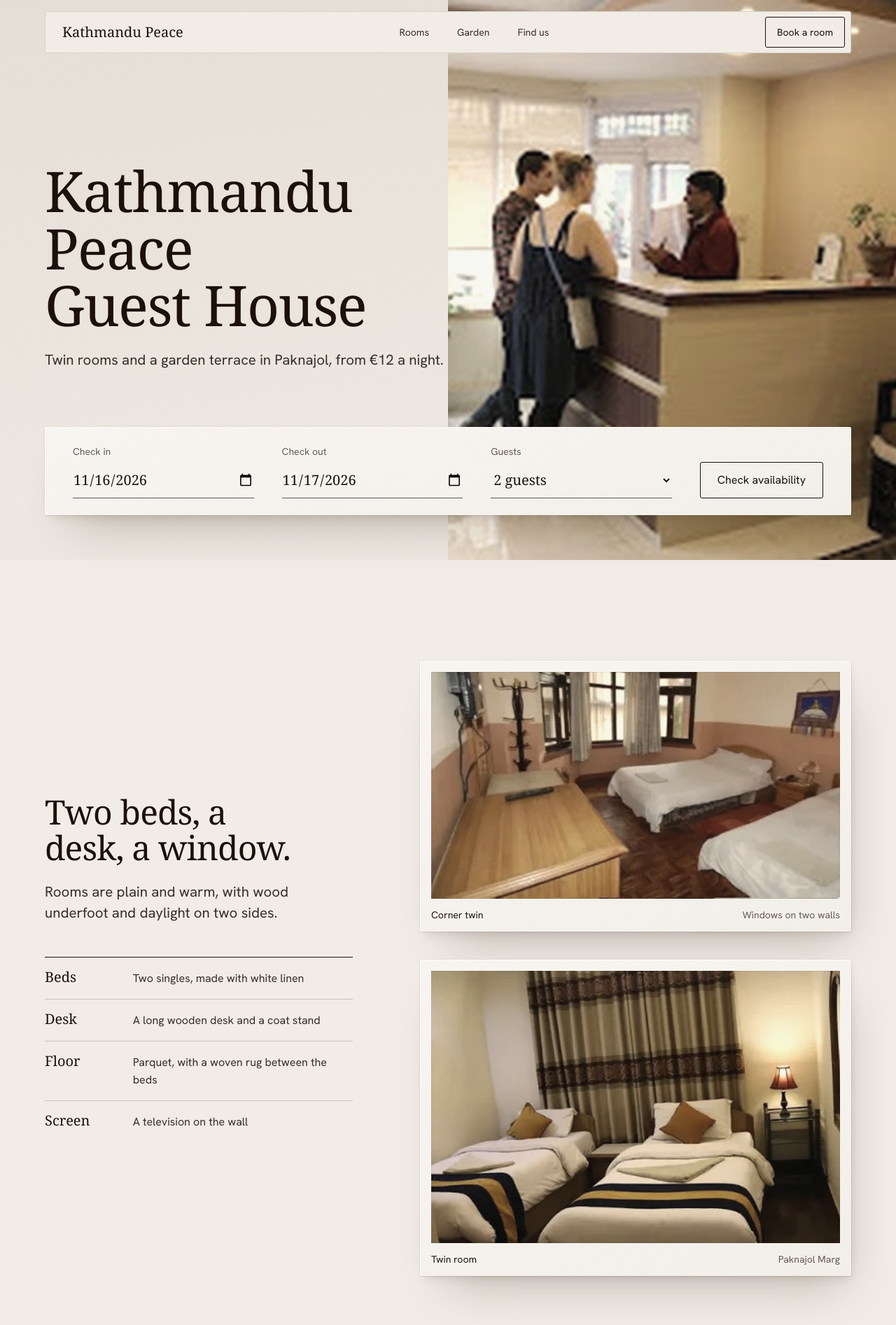
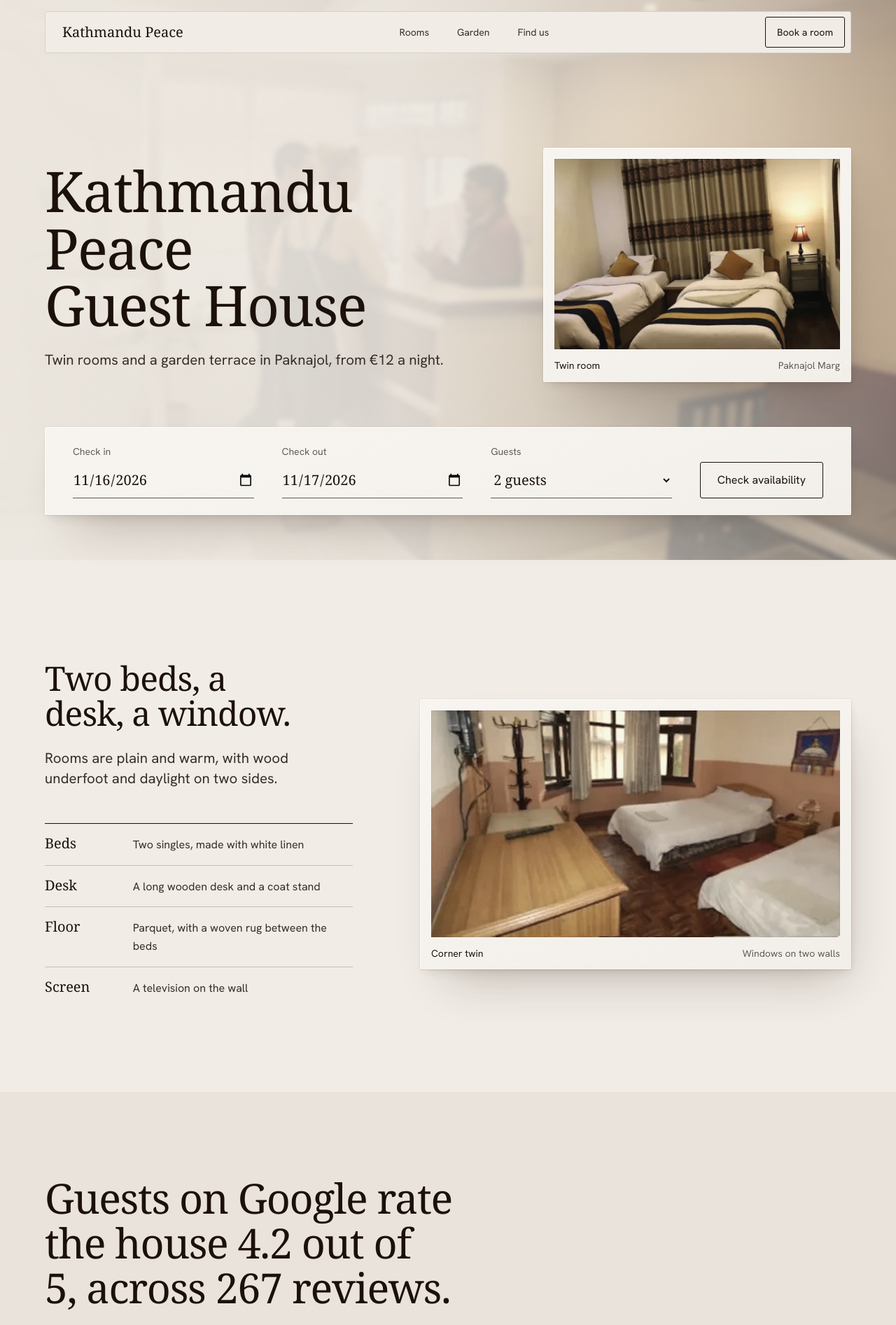
Before and after one commit to Rejinkarki77/kathmandu-peace-guest-house, a plain HTML site: page index.html in a window 1280 px wide. Shown: the top 1893 px of the page at 70% size. Drawn offline with Linux system fonts and the light colour scheme; a web font is replaced by a local one.

Commit message:
Reception photo washed behind the whole hero; twin room print back in hero
Co-Authored-By: Claude Fable 5.2 <noreply@anthropic.com>

```diff
--- a/index.html
+++ b/index.html
@@ -41,6 +41,13 @@
         <p class="lead">Twin rooms and a garden terrace in Paknajol, from €12 a night.</p>
       </div>
 
+      <figure class="print hero__print">
+        <div class="print__frame" data-slot="hero" data-alt="A twin room at the guest house, beds made, lamp lit">
+          <img src="images/room-twin.jpg" width="894" height="592" alt="Twin room with two made beds, striped blankets and a lit bedside lamp" loading="lazy">
+        </div>
+        <figcaption><span>Twin room</span><span class="muted">Paknajol Marg</span></figcaption>
+      </figure>
+
       <form class="booking stock" id="book" data-email="ktmpeace@ntc.net.np" data-endpoint="" novalidate aria-label="Check availability">
         <div class="field">
           <label for="checkin">Check in</label>
@@ -77,20 +84,12 @@
           <div><dt>Screen</dt><dd>A television on the wall</dd></div>
         </dl>
       </div>
-      <div class="rooms__prints" data-reveal>
-      <figure class="print rooms__print">
+      <figure class="print rooms__print" data-reveal>
         <div class="print__frame print__frame--wide" data-slot="room" data-alt="A twin room with corner windows and a desk">
           <img src="images/room-window.jpg" width="796" height="442" alt="Twin room with corner windows, a wooden desk and parquet floor" loading="lazy">
         </div>
         <figcaption><span>Corner twin</span><span class="muted">Windows on two walls</span></figcaption>
       </figure>
-      <figure class="print">
-        <div class="print__frame" data-slot="twin" data-alt="A twin room at the guest house, beds made, lamp lit">
-          <img src="images/room-twin.jpg" width="894" height="592" alt="Twin room with two made beds, striped blankets and a lit bedside lamp" loading="lazy">
-        </div>
-        <figcaption><span>Twin room</span><span class="muted">Paknajol Marg</span></figcaption>
-      </figure>
-      </div>
     </div>
   </section>
 
--- a/styles.css
+++ b/styles.css
@@ -1,5 +1,5 @@
 /* Hallmark · shape: Conversational FAQ, adapted to a guest house · genre: editorial · theme: Atelier (deal 1/3, seed kathmandu-peace-guest-house-3e88·9770fb63·2026-11-15·r0) · job: book · draw: a2d953
- * hero: Ledge · nav: floating pill · footer: mast · imagery: photographs, the user's own 3 (cropped from their listing screenshot), warm · half the hero is the reception photograph (the user's) · signature: the availability bar pressed on card stock at the hero's base
+ * hero: Ledge · nav: floating pill · footer: mast · imagery: photographs, the user's own 3 (cropped from their listing screenshot), warm · the reception photograph (the user's) washed behind the whole hero · signature: the availability bar pressed on card stock at the hero's base
  * axes: light/roman-serif/cool · posture: restrained · contrast: pass · fold: pass · v2.0.0 */
 /* Hallmark · pre-emit critique: P3 H4 E4 S4 R4 V4 · weakest: P, the prompt gives few facts; built the page on what the three photographs actually show instead of invented amenities */
 @import url("./tokens.css");
@@ -45,10 +45,11 @@ h3 { font-weight: var(--serif-small); }
 
 /* hero: Ledge, the content resting at the base of a still field */
 .hero { position: relative; min-height: 100dvh; display: grid; align-items: end; padding-block: calc(var(--nav-height) + var(--space-2xl)) var(--space-2xl); background: linear-gradient(172deg, var(--color-paper-2), var(--color-paper) 70%); }
-.hero::after { content: ""; position: absolute; inset: 0; background-image: var(--grain); background-size: 220px; mix-blend-mode: multiply; pointer-events: none; }
-.hero__inner { position: relative; z-index: var(--z-base); display: grid; grid-template-columns: minmax(0, 7fr) minmax(0, 5fr); column-gap: var(--space-3xl); row-gap: var(--space-2xl); align-items: end; }
-.hero__bg { position: absolute; inset: 0 0 0 50%; }
-.hero__bg > img { object-position: 50% 40%; }
+.hero::after { content: ""; position: absolute; inset: 0; z-index: var(--z-base); background-image: var(--grain); background-size: 220px; mix-blend-mode: multiply; pointer-events: none; }
+.hero__inner { position: relative; z-index: var(--z-raised); display: grid; grid-template-columns: minmax(0, 7fr) minmax(0, 5fr); column-gap: var(--space-3xl); row-gap: var(--space-2xl); align-items: end; }
+.hero__bg { position: absolute; inset: 0; z-index: 0; }
+.hero__bg > img { object-position: 50% 35%; filter: sepia(0.28) saturate(0.89) contrast(0.94) blur(3px); transform: scale(1.04); }
+.hero::before { content: ""; position: absolute; inset: 0; z-index: var(--z-base); background: linear-gradient(90deg, color-mix(in oklab, var(--color-paper) 96%, transparent) 0%, color-mix(in oklab, var(--color-paper) 90%, transparent) 45%, color-mix(in oklab, var(--color-paper) 45%, transparent) 100%); pointer-events: none; }
 .hero__text { display: grid; gap: var(--space-lg); padding-bottom: var(--space-md); }
 .hero h1 { max-width: 12ch; line-height: 1.02; color: var(--color-ink); }
 
@@ -133,8 +134,7 @@ h3 { font-weight: var(--serif-small); }
   .hero__inner, .rooms__inner, .garden__inner { grid-template-columns: minmax(0, 1fr); gap: var(--space-xl); }
   .field { padding-right: var(--space-lg); }
   .hero__text { padding-bottom: 0; }
-  .hero { padding-top: 0; }
-  .hero__bg { position: relative; inset: auto; aspect-ratio: 3 / 2; margin-bottom: var(--space-xl); }
+  .hero::before { background: color-mix(in oklab, var(--color-paper) 84%, transparent); }
   .booking { grid-template-columns: repeat(2, minmax(0, 1fr)); row-gap: var(--space-lg); padding: var(--space-lg); }
   .booking .btn { width: 100%; }
   .garden__text { order: -1; }
```
